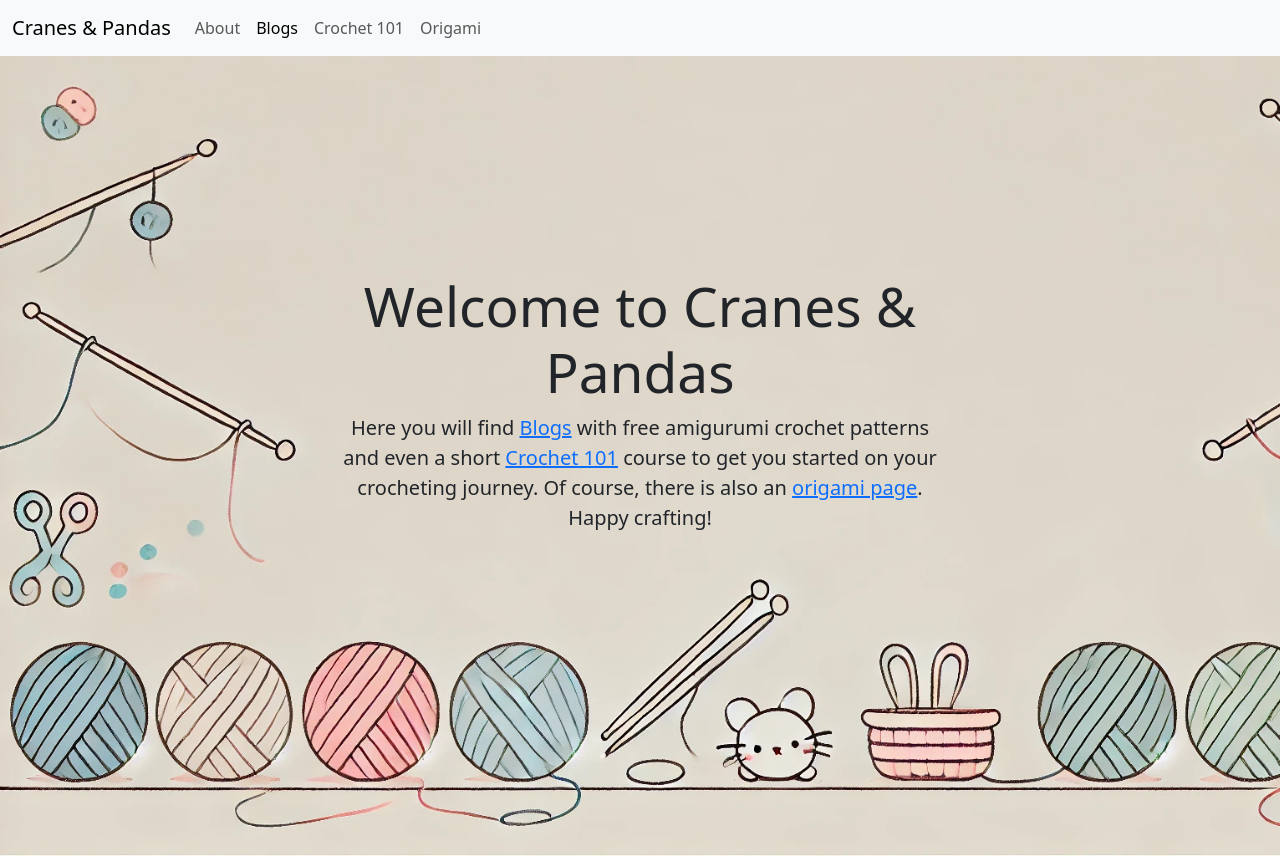
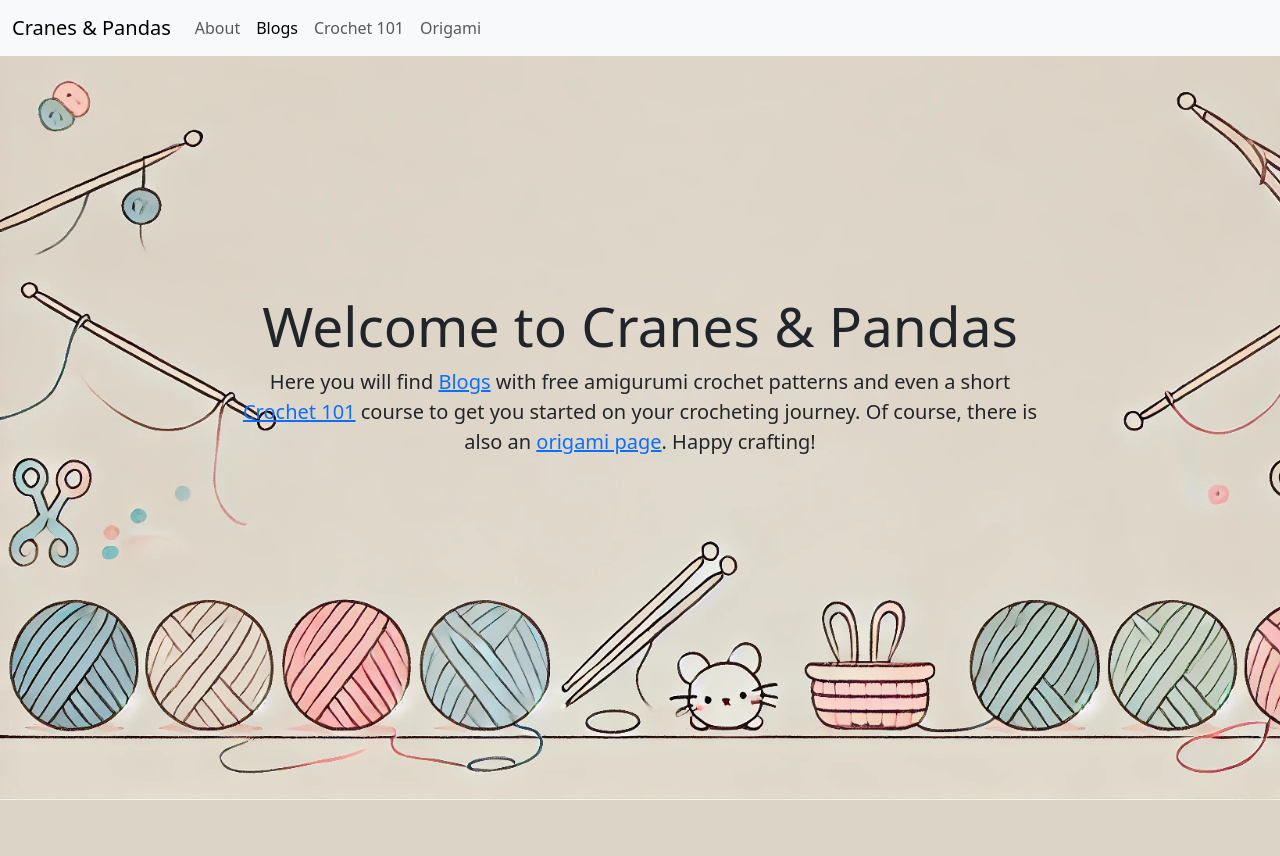
Before and after one commit to naino0316/my-blog, a Flask app: page / in a window 1280 px wide. After the commit the page ends 800 px from the top, so only its background shows below. Run offline with Flask 3, Linux system fonts and the light colour scheme.

Commit message:
Updated homepage

```diff
--- a/static/css/home-style.css
+++ b/static/css/home-style.css
@@ -1,17 +1,16 @@
 body {
+    display: flex;
+    flex-direction: column;
+    height: 100vh; /* Full height of the viewport */
     background-image: url("../crochet wallpaper.jpg");
     background-size: cover;
     background-repeat: no-repeat;
 }
 
 .cover {
-    display: flex;
-    flex-direction: column;
-    align-items: center; /* Centers horizontally */
     justify-content: center; /* Centers vertically */
-    height: 100vh; /* Full height of the viewport */
     text-align: center; /* Centers text */
-    width: 600px;
+    width: 800px;
     margin: auto;
     padding-bottom: 7%;
 }
```
